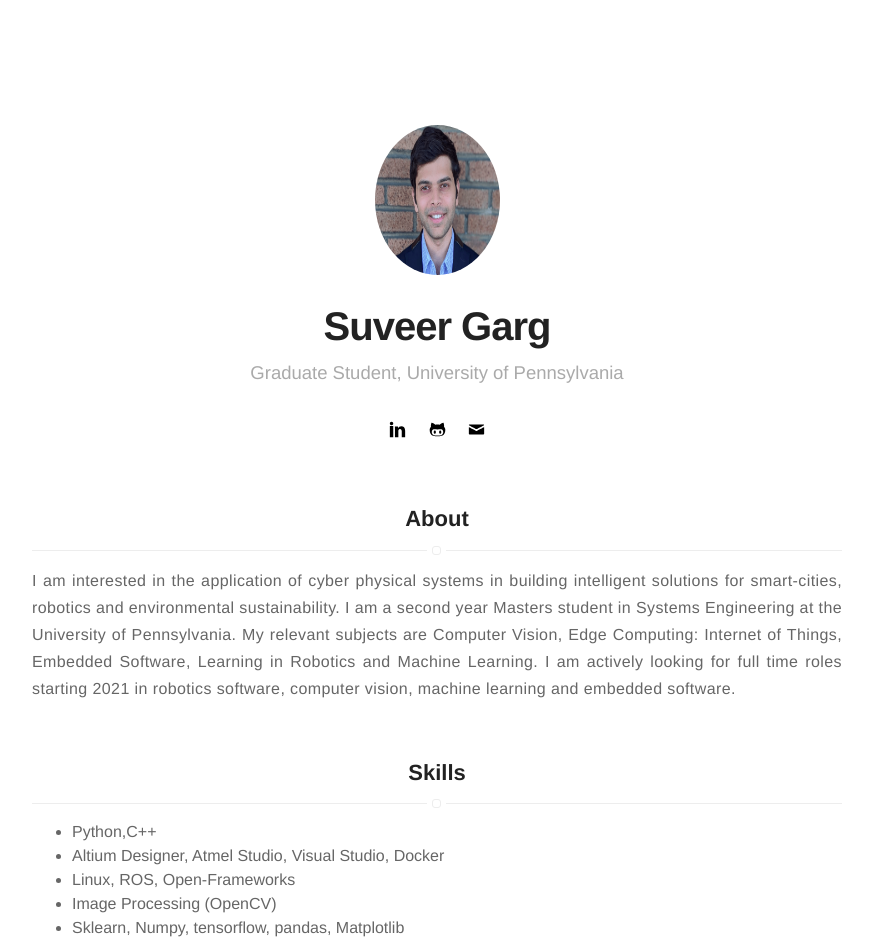
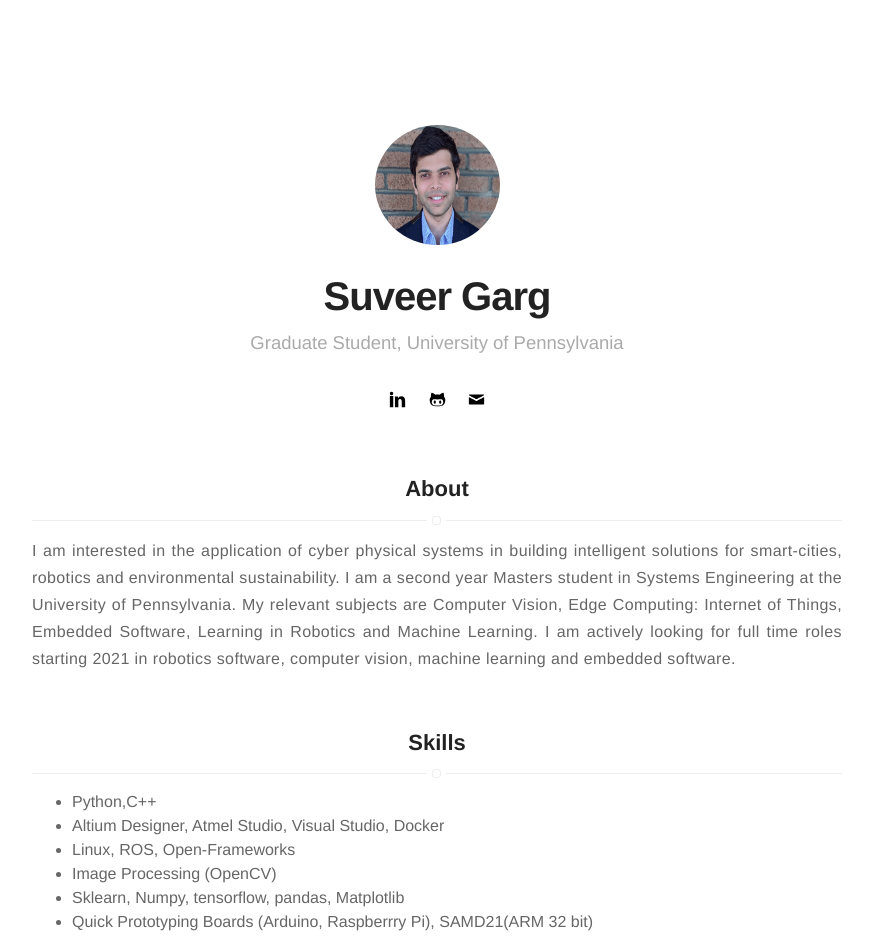
Before and after one commit to suveergarg/suveergarg.github.io, a Jekyll site: the page built from index.html, in a window 1280 px wide. Shown: the top 943 px of the page, without its empty margins (203-1075 px from the left). Built offline with Jekyll 4.4.1, drawn with Linux system fonts in a browser that asks for light colours.

Commit message:
Size changes

```diff
--- a/_includes/header.html
+++ b/_includes/header.html
@@ -1,6 +1,6 @@
 <header class="header-home {% if site.animation %}animated{% endif %}">
     <span class="link">
-        <img class="selfie" width="100" height="150" alt="{{ site.name }}" src="{% if site.external-image %}{{ site.picture }}{% else %}{{ site.url }}/{{ site.picture }}{% endif %}" />
+        <img class="selfie" width="100" height="120" alt="{{ site.name }}" src="{% if site.external-image %}{{ site.picture }}{% else %}{{ site.url }}/{{ site.picture }}{% endif %}" />
     </span>
 
     <h1 class="title">{{ site.name }}</h1>
--- a/_includes/projects.html
+++ b/_includes/projects.html
@@ -8,7 +8,7 @@
 		{% if project.link %}
 		<a href= "{{project.link}}">{{project.link}}</a>
 		{% endif %}
-		<video width="560" height="460" autoplay loop muted style="vertical-align:middle">
+		<video width="810" height="460" autoplay loop muted style="vertical-align:middle">
   			<source src="{{project.video}}" type="video/mp4">
 			<source src="{{project.video}}" type="video/webm">
   			<div style="border: 1px solid black ; padding: 8px ;">
```
